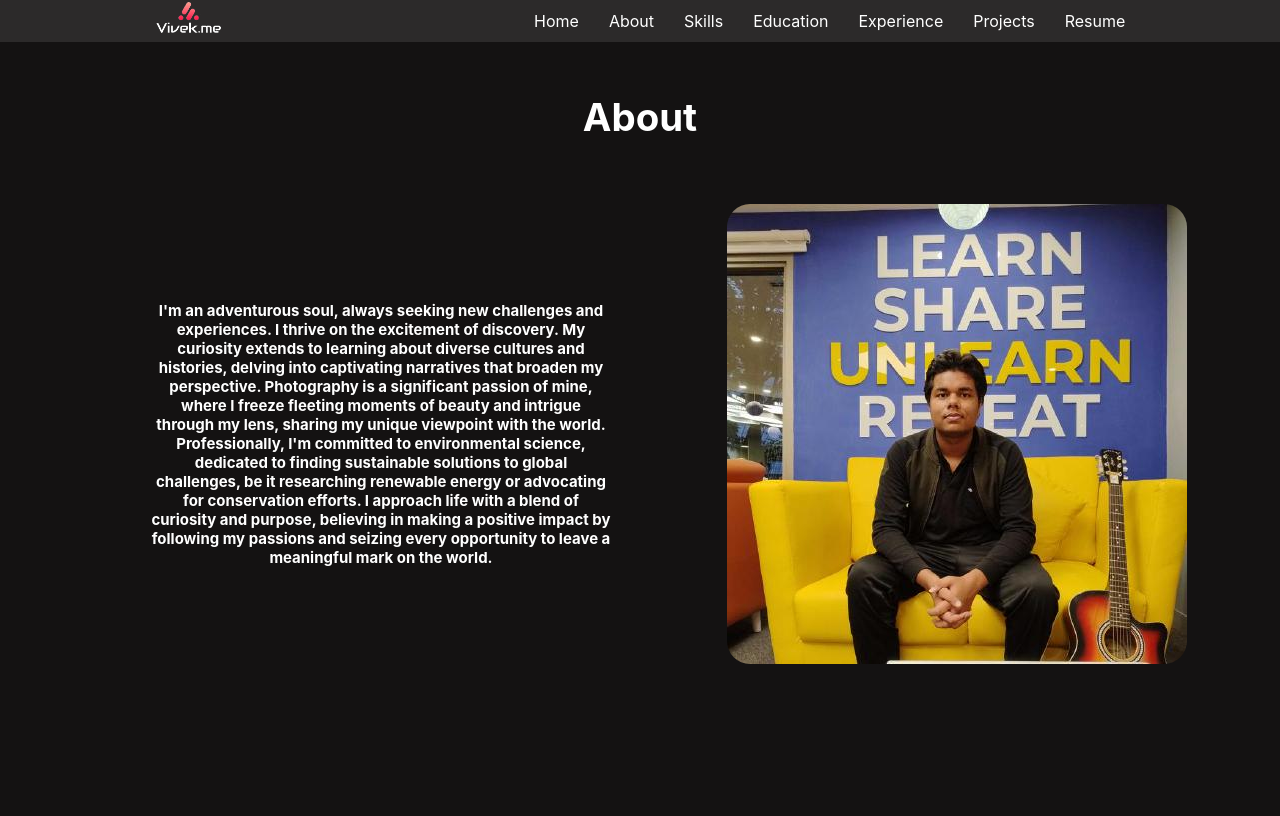
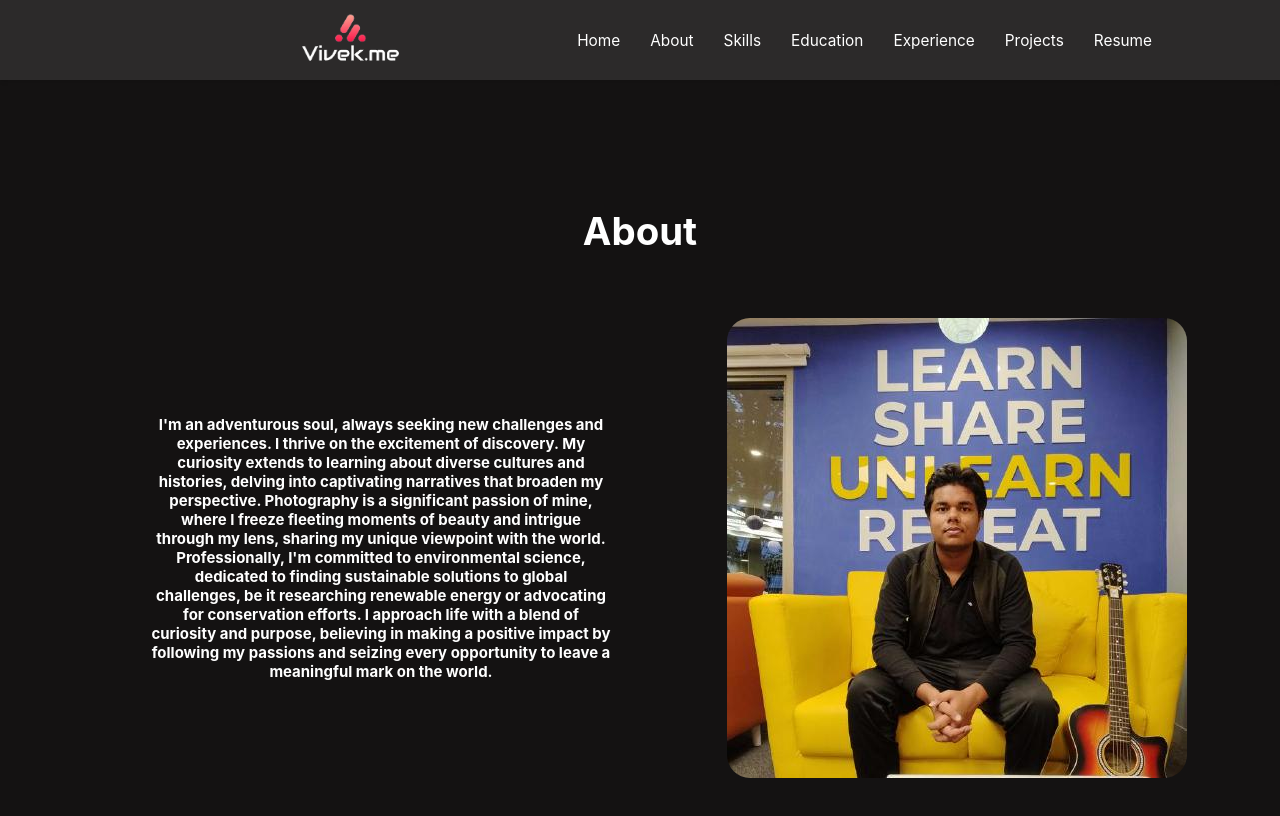
Before and after one commit to vivek-anand-singh/PortFolio, a React (Create React App) app: page /about in a window 1280 px wide. Shown: the top 816 px of the page. Built offline with nearby package versions, Linux system fonts and the light colour scheme.

Commit message:
Updated the Home Page

```diff
--- a/src/Components/Navbar.css
+++ b/src/Components/Navbar.css
@@ -1,18 +1,27 @@
 #navbar-logo:hover{
     cursor: pointer;
+}
+nav{
+    background-color: rgb(44, 42, 42);
+    display: flex;
+    justify-content: space-between;
+    align-items: center;
+    padding: 1% 10%;
+    box-shadow: 0 2px 4px rgba(0,0,0,0.1);
+    height: 10vh;
+    margin-bottom: 10%;
 }
 
 .navbar {
     background-color: rgb(44, 42, 42);
+    display: flex;
+    justify-content: space-evenly;
 }
 
 .navbar-links, .navbar-links li {
     background-color: transparent;
 }
 
-.navbar-links li a {
-    font-size: 5vw;
-}
 
 .navbar-links li{
     list-style-type: none;
@@ -21,6 +30,15 @@
 }
 
 #navbar-logo {
+    background-color: transparent;
+    height: 100%;
+    width: 100%;
+}
+
+#navbar-logo img {
+    height: 100%;
+    width: 100%;
+    object-fit: contain;
     background-color: transparent;
 }
 
@@ -68,8 +86,9 @@ li:hover::after {
 }
 
 .navbar-links li.nav-item a {
-    font-size: 16px;
+    font-size: 1.2vw;
 }
+
 
 /* ul{
     background-color: rgb(44, 42, 42);
```
